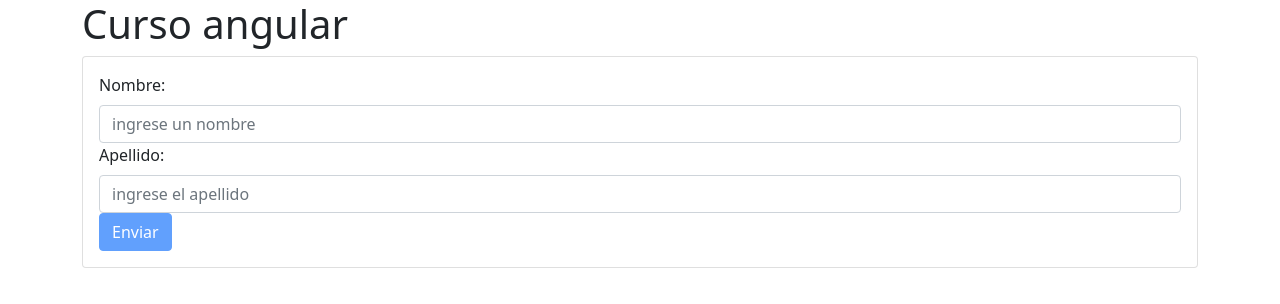
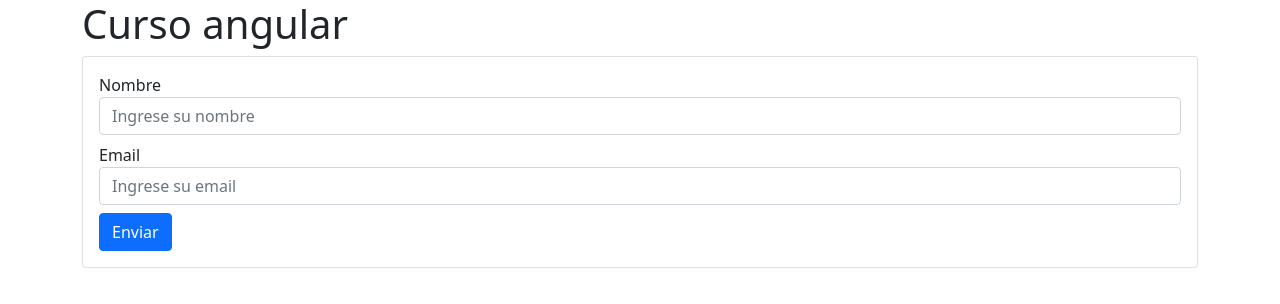
Before and after one commit to johncab1/curso_angular, an Angular app: page / in a window 1280 px wide. Shown: the top 304 px of the page. Built offline with nearby package versions, Linux system fonts and the light colour scheme.

Commit message:
formularios reactivos - FormControl

```diff
--- a/src/app/app.component.html
+++ b/src/app/app.component.html
@@ -6,5 +6,6 @@
     <!-- <app-formulario></app-formulario> -->
     <!-- <app-bucles></app-bucles> -->
     <!-- <app-switch></app-switch> -->
-    <app-formulario2></app-formulario2>
+    <!-- <app-formulario2></app-formulario2> -->
+    <app-formulario-reactivo></app-formulario-reactivo>
 </div>
--- /dev/null
+++ b/src/app/formulario-reactivo/formulario-reactivo.component.html
@@ -0,0 +1,25 @@
+<div class="card">
+    <div class="card-body">
+        <form>
+            <div class="mb-2">
+                <label for="form-label">
+                    Nombre
+                </label>
+
+                <input type="text" [formControl]="name" class="form-control" placeholder="Ingrese su nombre">
+            </div>
+
+            <div class="mb-2">
+                <label for="form-label">
+                    Email
+                </label>
+
+                <input type="text" [formControl]="email" class="form-control" placeholder="Ingrese su email">
+            </div>
+
+            <button class="btn btn-primary">Enviar</button>
+        </form>
+    </div>
+</div>
+
+{{name.value}}
--- /dev/null
+++ b/src/app/formulario-reactivo/formulario-reactivo.component.ts
@@ -0,0 +1,11 @@
+import { Component } from '@angular/core';
+import { FormControl } from '@angular/forms';
+@Component({
+  selector: 'app-formulario-reactivo',
+  templateUrl: './formulario-reactivo.component.html',
+  styleUrls: ['./formulario-reactivo.component.css']
+})
+export class FormularioReactivoComponent {
+name = new FormControl('');
+email = new FormControl('');
+}
```
Also changed, not shown: src/app/app.module.ts (+6 -4 lines), src/app/formulario-reactivo/formulario-reactivo.component.css (added), 1 other file (tests, documents, lock files or other folders).
